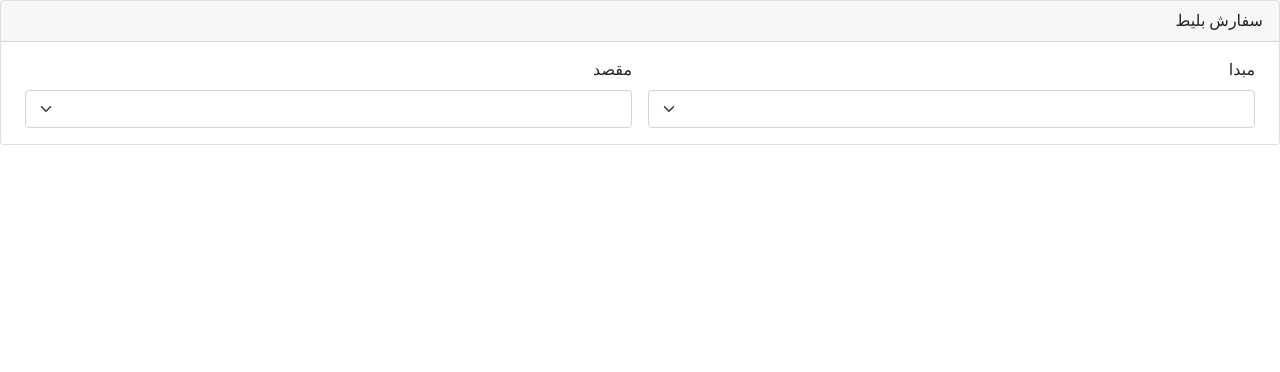
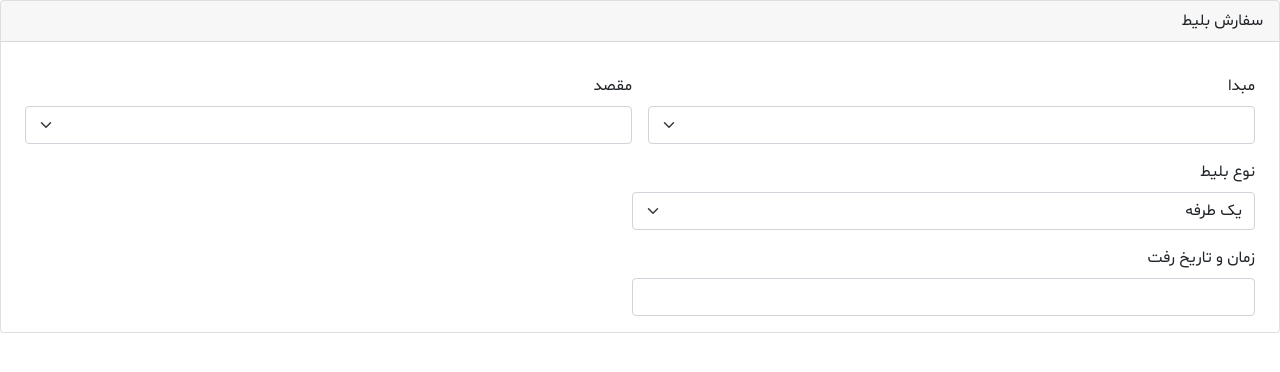
Before and after one commit to MaryamAsgarinezhad/Bootstrap_sample, a PHP site: page /pages/index.html in a window 1280 px wide. Shown: the top 372 px of the page. Run offline with PHP 8.4, Linux system fonts and the light colour scheme; some libraries are stand-ins or nearby versions.

Commit message:
feat: Add more event listeners and add ticket type

```diff
--- a/src/js/event-listeners.js
+++ b/src/js/event-listeners.js
@@ -1,7 +1,7 @@
-import {fromInput, toInput} from "./flight-form/event-listeners";
+import {fromInput, ticketType, toInput} from "./flight-form/event-listeners";
 
 // todo: add more event listeners
-const elEventMapper = {...fromInput, ...toInput}
+const elEventMapper = {...fromInput, ...toInput, ...ticketType}
 
 
 export default function addAllEventListeners() {
--- a/src/js/flight-form/form.js
+++ b/src/js/flight-form/form.js
@@ -1,6 +1,11 @@
+// ticketType:
+// 1: one way
+// 2: two way
+
 const form = {
     from: undefined,
     to: undefined,
+    ticketType: 1,
 }
 
 // todo: remove this
--- a/src/js/flight-form/index.js
+++ b/src/js/flight-form/index.js
@@ -1 +1 @@
-export * from './flights'
+export * from './airports'
--- a/src/pages/index.html
+++ b/src/pages/index.html
@@ -8,6 +8,8 @@
     <script src="../static/js/bootstrap.bundle.min.js"></script>
     <link href="../static/css/font.css" rel="stylesheet">
     <link href="../static/css/main.css" rel="stylesheet">
+    <link href="../static/css/jalalidatepicker.min.css" rel="stylesheet"/>
+    <script src="../static/js/jalalidatepicker.min.js"></script>
 </head>
 <body>
 <nav></nav>
@@ -44,7 +46,8 @@
         سفارش بلیط
     </div>
     <div class="card-body">
-        <form class="d-flex flex-row">
+        <form>
+            <div class="d-flex flex-row mt-3">
                 <div class="w-50 mx-2">
                     <label for="from-input" class="form-label"> مبدا </label>
                     <div id="from-input-container" class="position-relative">
@@ -57,6 +60,34 @@
                         <input id="to-input" class="form-select" type="text"/>
                     </div>
                 </div>
+            </div>
+            <div class="d-flex mt-3">
+                <div class="w-50 mx-2">
+                    <label for="ticket-type" class="form-label"> نوع بلیط </label>
+                    <select id="ticket-type" class="form-select" aria-label="Default select example">
+                        <option value="1">
+                            یک طرفه
+                        </option>
+                        <option value="2">
+                            دو طرفه
+                        </option>
+                    </select>
+                </div>
+            </div>
+            <div class="d-flex flex-row mt-3">
+                <div class="w-50 mx-2">
+                    <label for="start-time" class="form-label"> زمان و تاریخ رفت </label>
+                    <div class="position-relative">
+                        <input data-jdp id="start-time" class="form-control">
+                    </div>
+                </div>
+                <div id="return-time-container" class="w-50 mx-2 visually-hidden">
+                    <label for="return-time" class="form-label"> زمان و تاریخ بازگشت </label>
+                    <div class="position-relative">
+                        <input data-jdp id="return-time" class="form-control">
+                    </div>
+                </div>
+            </div>
         </form>
     </div>
 </div>
--- a/src/static/css/airport-options.css
+++ b/src/static/css/airport-options.css
@@ -1,3 +1,4 @@
-.flight-options-container {
+.airport-options-container {
     max-height: 300px;
+    z-index: 1000;
 }
--- a/src/static/css/font.css
+++ b/src/static/css/font.css
@@ -1,49 +1,100 @@
 @font-face {
     font-family: Shabnam;
-    src: url('~shabnam-font/dist/Shabnam.eot');
-    src: url('~shabnam-font/dist/Shabnam.eot?#iefix') format('embedded-opentype'),
-    url('~shabnam-font/dist/Shabnam.woff2') format('woff2'),
-    url('~shabnam-font/dist/Shabnam.woff') format('woff'),
-    url('~shabnam-font/dist/Shabnam.ttf') format('truetype');
+    src: url('../fonts/Shabnam.eot');
+    src: url('../fonts/Shabnam.eot?#iefix') format('embedded-opentype'),
+    url('../fonts/Shabnam.woff2') format('woff2'),
+    url('../fonts/Shabnam.woff') format('woff'),
+    url('../fonts/Shabnam.ttf') format('truetype');
     font-weight: normal;
 }
 
 @font-face {
     font-family: Shabnam;
-    src: url('~shabnam-font/dist/Shabnam-Bold.eot');
-    src: url('~shabnam-font/dist/Shabnam-Bold.eot?#iefix') format('embedded-opentype'),
-    url('~shabnam-font/dist/Shabnam-Bold.woff2') format('woff2'),
-    url('~shabnam-font/dist/Shabnam-Bold.woff') format('woff'),
-    url('~shabnam-font/dist/Shabnam-Bold.ttf') format('truetype');
+    src: url('../fonts/Shabnam-Bold.eot');
+    src: url('../fonts/Shabnam-Bold.eot?#iefix') format('embedded-opentype'),
+    url('../fonts/Shabnam-Bold.woff2') format('woff2'),
+    url('../fonts/Shabnam-Bold.woff') format('woff'),
+    url('../fonts/Shabnam-Bold.ttf') format('truetype');
     font-weight: bold;
 }
 
 @font-face {
     font-family: Shabnam;
-    src: url('~shabnam-font/dist/Shabnam-Thin.eot');
-    src: url('~shabnam-font/dist/Shabnam-Thin.eot?#iefix') format('embedded-opentype'),
-    url('~shabnam-font/dist/Shabnam-Thin.woff2') format('woff2'),
-    url('~shabnam-font/dist/Shabnam-Thin.woff') format('woff'),
-    url('~shabnam-font/dist/Shabnam-Thin.ttf') format('truetype');
+    src: url('../fonts/Shabnam-Thin.eot');
+    src: url('../fonts/Shabnam-Thin.eot?#iefix') format('embedded-opentype'),
+    url('../fonts/Shabnam-Thin.woff2') format('woff2'),
+    url('../fonts/Shabnam-Thin.woff') format('woff'),
+    url('../fonts/Shabnam-Thin.ttf') format('truetype');
     font-weight: 100;
 }
 
 @font-face {
     font-family: Shabnam;
-    src: url('~shabnam-font/dist/Shabnam-Light.eot');
-    src: url('~shabnam-font/dist/Shabnam-Light.eot?#iefix') format('embedded-opentype'),
-    url('~shabnam-font/dist/Shabnam-Light.woff2') format('woff2'),
-    url('~shabnam-font/dist/Shabnam-Light.woff') format('woff'),
-    url('~shabnam-font/dist/Shabnam-Light.ttf') format('truetype');
+    src: url('../fonts/Shabnam-Light.eot');
+    src: url('../fonts/Shabnam-Light.eot?#iefix') format('embedded-opentype'),
+    url('../fonts/Shabnam-Light.woff2') format('woff2'),
+    url('../fonts/Shabnam-Light.woff') format('woff'),
+    url('../fonts/Shabnam-Light.ttf') format('truetype');
     font-weight: 300;
 }
 
 @font-face {
     font-family: Shabnam;
-    src: url('~shabnam-font/dist/Shabnam-Medium.eot');
-    src: url('~shabnam-font/dist/Shabnam-Medium.eot?#iefix') format('embedded-opentype'),
-    url('~shabnam-font/dist/Shabnam-Medium.woff2') format('woff2'),
-    url('~shabnam-font/dist/Shabnam-Medium.woff') format('woff'),
-    url('~shabnam-font/dist/Shabnam-Medium.ttf') format('truetype');
+    src: url('../fonts/Shabnam-Medium.eot');
+    src: url('../fonts/Shabnam-Medium.eot?#iefix') format('embedded-opentype'),
+    url('../fonts/Shabnam-Medium.woff2') format('woff2'),
+    url('../fonts/Shabnam-Medium.woff') format('woff'),
+    url('../fonts/Shabnam-Medium.ttf') format('truetype');
     font-weight: 500;
 }
+
+/* numbers */
+@font-face {
+    font-family: Shabnam;
+    src: url('../fonts/Shabnam-FD.eot');
+    src: url('../fonts/Shabnam-FD.eot?#iefix') format('embedded-opentype'),
+    url('../fonts/Shabnam-FD.woff2') format('woff2'),
+    url('../fonts/Shabnam-FD.woff') format('woff'),
+    url('../fonts/Shabnam-FD.ttf') format('truetype');
+    font-weight: normal;
+}
+
+@font-face {
+    font-family: Shabnam;
+    src: url('../fonts/Shabnam-Bold-FD.eot');
+    src: url('../fonts/Shabnam-Bold-FD.eot?#iefix') format('embedded-opentype'),
+    url('../fonts/Shabnam-Bold-FD.woff2') format('woff2'),
+    url('../fonts/Shabnam-Bold-FD.woff') format('woff'),
+    url('../fonts/Shabnam-Bold-FD.ttf') format('truetype');
+    font-weight: bold;
+}
+
+@font-face {
+    font-family: Shabnam;
+    src: url('../fonts/Shabnam-Thin-FD.eot');
+    src: url('../fonts/Shabnam-Thin-FD.eot?#iefix') format('embedded-opentype'),
+    url('../fonts/Shabnam-Thin-FD.woff2') format('woff2'),
+    url('../fonts/Shabnam-Thin-FD.woff') format('woff'),
+    url('../fonts/Shabnam-Thin-FD.ttf') format('truetype');
+    font-weight: 100;
+}
+
+@font-face {
+    font-family: Shabnam;
+    src: url('../fonts/Shabnam-Light-FD.eot');
+    src: url('../fonts/Shabnam-Light-FD.eot?#iefix') format('embedded-opentype'),
+    url('../fonts/Shabnam-Light-FD.woff2') format('woff2'),
+    url('../fonts/Shabnam-Light-FD.woff') format('woff'),
+    url('../fonts/Shabnam-Light-FD.ttf') format('truetype');
+    font-weight: 300;
+}
+
+@font-face {
+    font-family: Shabnam;
+    src: url('../fonts/Shabnam-Medium-FD.eot');
+    src: url('../fonts/Shabnam-Medium-FD.eot?#iefix') format('embedded-opentype'),
+    url('../fonts/Shabnam-Medium-FD.woff2') format('woff2'),
+    url('../fonts/Shabnam-Medium-FD.woff') format('woff'),
+    url('../fonts/Shabnam-Medium-FD.ttf') format('truetype');
+    font-weight: 500;
+}
--- a/src/static/css/main.css
+++ b/src/static/css/main.css
@@ -1,7 +1,7 @@
-@import "flight-options.css";
+@import "airport-options.css";
 
 body {
-    font-family: Shabnam sans-serif;
+    font-family: Shabnam;
 }
 
 .clickable {
```
Also changed, not shown: src/app.js (+8 -0 lines), src/js/const/airports.js (+41 -0 lines), src/js/const/flights.js (+1 -41 lines), src/js/flight-form/airports.js (+9 -9 lines), src/js/flight-form/event-listeners.js (+20 -9 lines), src/js/flight-form/ticket-type.js (+18 -0 lines). Lines whose indentation alone changed are shown as unchanged.
